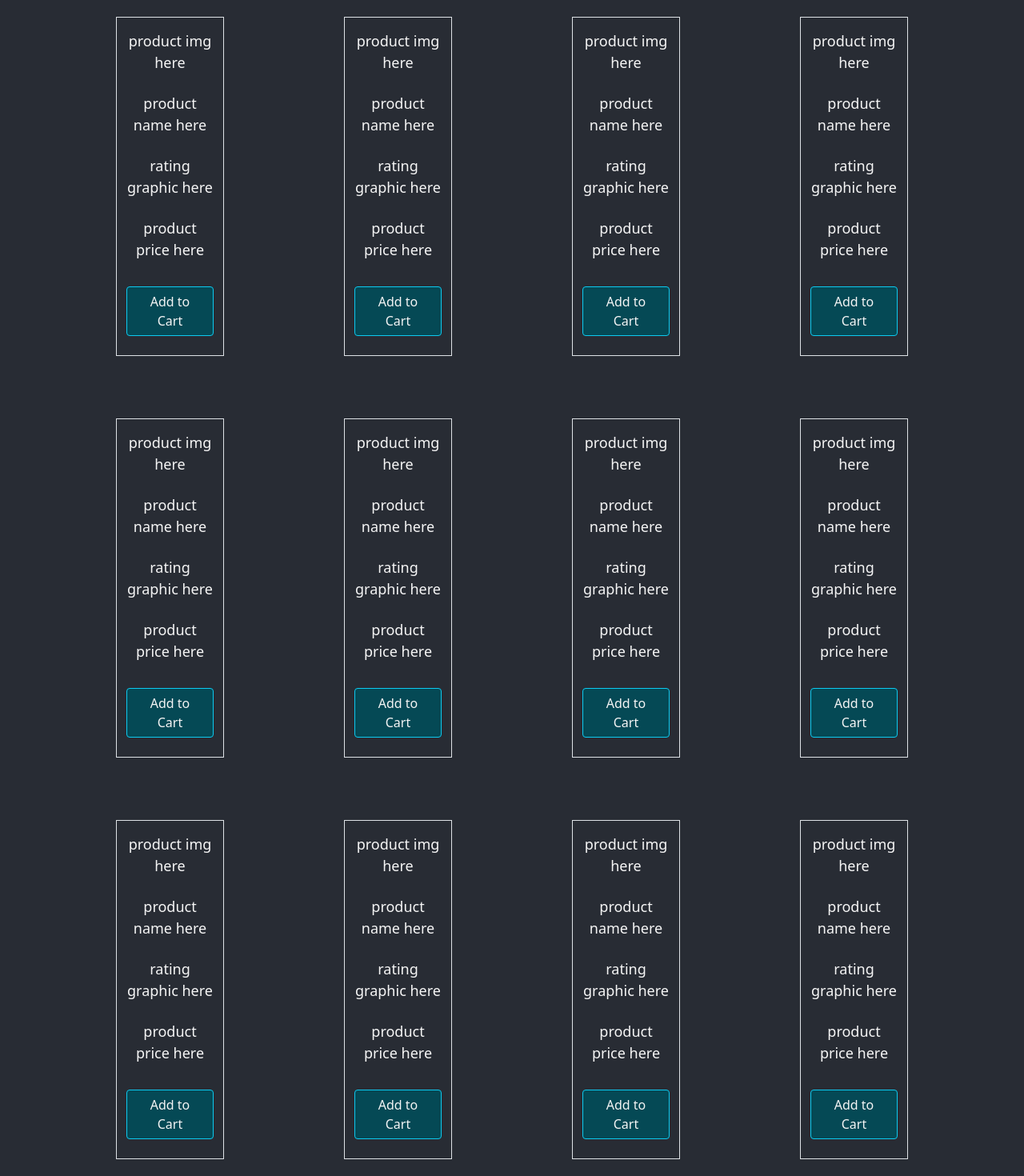
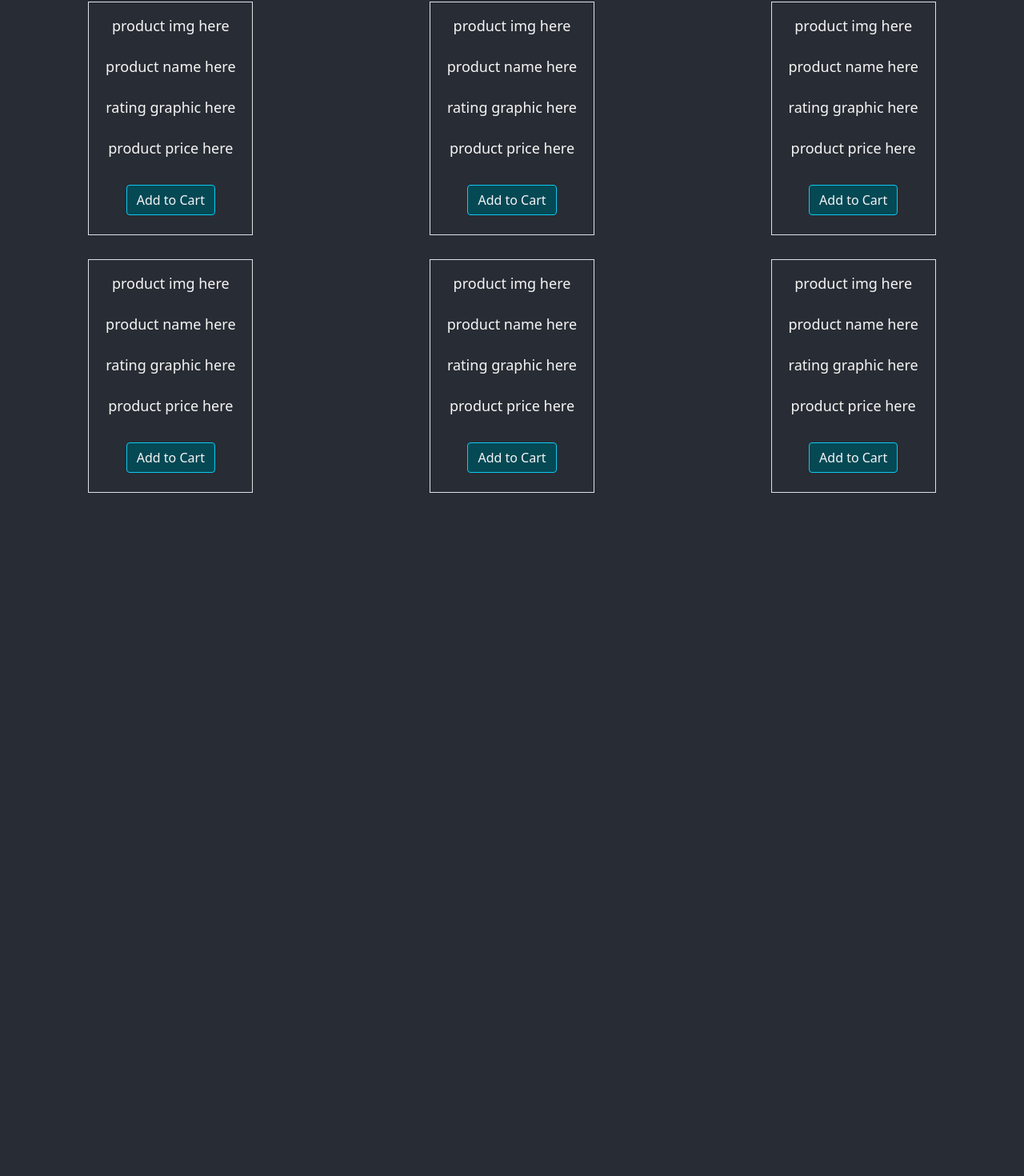
Before and after one commit to Whayven/halfbaked-react, a React (Create React App) app: page /shop in a window 1280 px wide. Shown: the part 184-1654 px from the top of the page at 80% size. After the commit the page ends 815 px from the top, so only its background shows below. Built offline with nearby package versions, Linux system fonts and the light colour scheme.

Commit message:
added grid css to merchandise cmp

```diff
--- a/src/components/Merchandise/Merchandise.css
+++ b/src/components/Merchandise/Merchandise.css
@@ -0,0 +1,15 @@
+    @media only screen and (min-width:600px) {
+        .grid-container {
+            display: grid;
+            grid-template-columns: repeat(2, auto);
+            grid-template-rows: repeat(2, auto);
+    }
+}
+
+@media only screen and (min-width:1200px) {
+    .grid-container {
+        display: grid;
+        grid-template-columns: repeat(3, auto);
+        grid-template-rows: repeat(3, auto);
+    }
+}
--- a/src/components/Merchandise/Merchandise.jsx
+++ b/src/components/Merchandise/Merchandise.jsx
@@ -1,55 +1,23 @@
-import React from 'react';
+import React, { useState } from 'react';
 import { Container, Row, Col } from 'react-bootstrap';
 import ProductCard from './ProductCard/ProductCard'
 
+import "./Merchandise.css";
+
 function Merchandise() {
+    const [products, setProducts] = useState([{id:1},{id:2},{id:3},{id:4},{id:5},{id:6}]);
     return (
         <div>
-            Merchandise
-            <Container>
-                <Row className='my-5'>
-                    <Col>
-                        <ProductCard></ProductCard>
-                    </Col>
-                    <Col>
-                        <ProductCard></ProductCard>
-                    </Col>
-                    <Col>
-                        <ProductCard></ProductCard>
-                    </Col>
-                    <Col>
-                        <ProductCard></ProductCard>
-                    </Col>
-                </Row>
-                <Row className='my-5'>
-                    <Col>
-                        <ProductCard></ProductCard>
-                    </Col>
-                    <Col>
-                        <ProductCard></ProductCard>
-                    </Col>
-                    <Col>
-                        <ProductCard></ProductCard>
-                    </Col>
-                    <Col>
-                        <ProductCard></ProductCard>
-                    </Col>
-                </Row>
-                <Row className='my-5'>
-                    <Col>
-                        <ProductCard></ProductCard>
-                    </Col>
-                    <Col>
-                        <ProductCard></ProductCard>
-                    </Col>
-                    <Col>
-                        <ProductCard></ProductCard>
-                    </Col>
-                    <Col>
-                        <ProductCard></ProductCard>
-                    </Col>
-                </Row>
-            </Container>
+            <h1>Merchandise</h1>
+            <div className="grid-container">
+                { products.map((product, index) => {
+                    return (
+                        <div key={index}>
+                            <ProductCard></ProductCard>
+                        </div>
+                        );
+                }) }
+            </div>
         </div>
     )
 }
```
